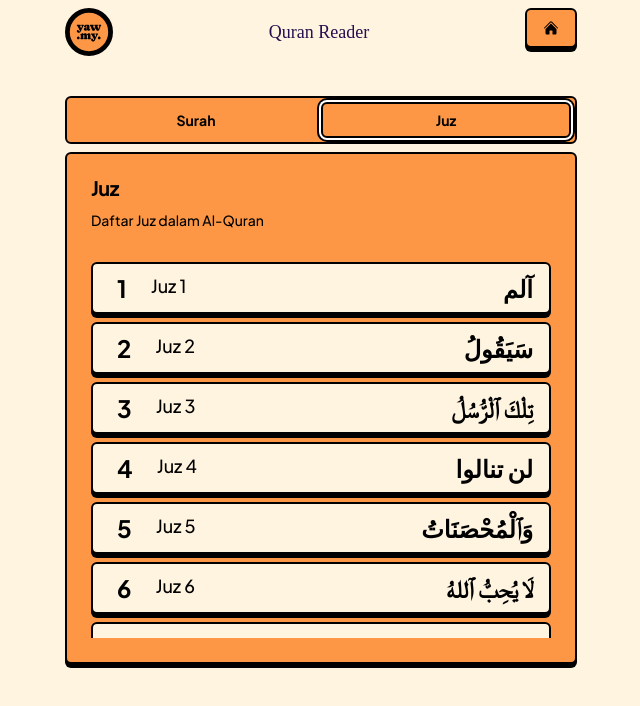
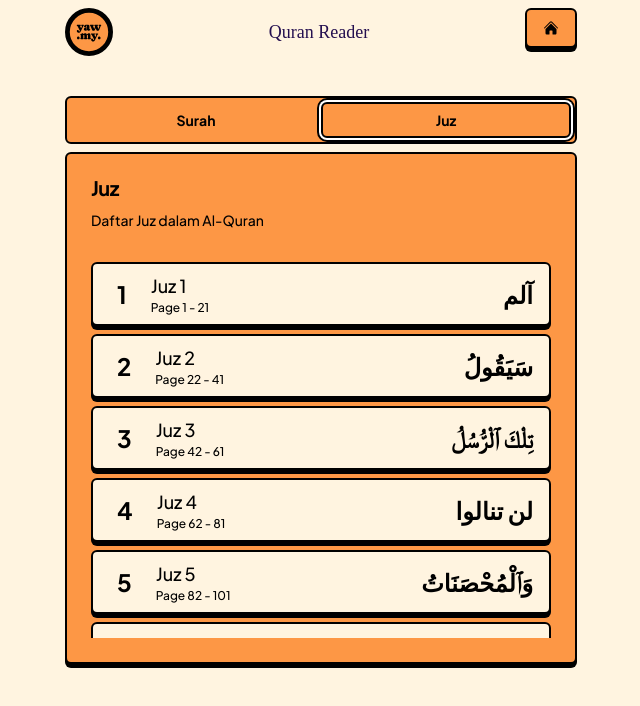
Before and after one commit to ibnunaufal/yawmy-nextjs, a Next.js app: page /quran in a window 1280 px wide. Both pictures are taken after a click on the tab "Juz". Shown: the top 706 px of the page, without its empty margins (319-959 px from the left). Built offline with nearby package versions, Linux system fonts and the light colour scheme; a web font is replaced by a local one.

Commit message:
add page range display to Quran component

```diff
--- a/app/quran/page.js
+++ b/app/quran/page.js
@@ -189,6 +189,9 @@ export default function Quran() {
                       <p className="text-lg text-textColorPrimary">
                         Juz {juz.juz}
                       </p>
+                      <p className="text-xs text-textColorPrimary">
+                        Page {juz.start.page} - {juz.end.page}
+                      </p>
                     </div>
                   </div>
                   <div className="flex items-center">
```
